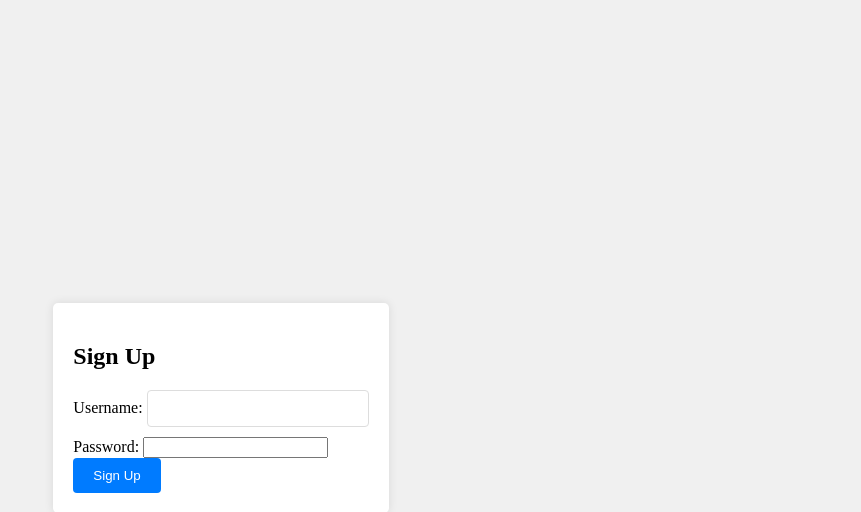
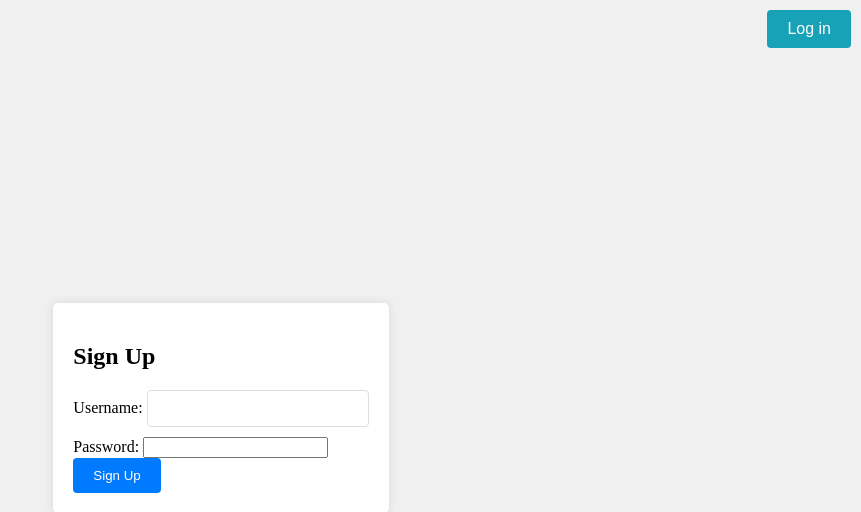
Before and after one commit to Krasimir1234/Car-rental, a Flask app: page /signup in a window 1280 px wide. Shown: the top 512 px of the page, without its empty margins (419-1280 px from the left). Run offline with Flask 3, Linux system fonts and the light colour scheme; the visitor is signed in with stand-in values (Sample User, id 1).

Commit message:
did some more fixing

```diff
--- a/src/static/signup.css
+++ b/src/static/signup.css
@@ -29,3 +29,34 @@ body {
         input[type="submit"]:hover {
             background-color: #0056b3;
         }
+        button {
+            padding: 10px 20px;
+            border: none;
+            border-radius: 4px;
+            background-color: #17a2b8;
+            color: white;
+            cursor: pointer;
+            text-decoration: none; /* Remove underline from button text */
+            font-size: 16px;
+        }
+
+        button:hover {
+            background-color: #138496;
+            box-shadow: 0 0 5px rgba(0, 0, 0, 0.3);
+        }
+        .login-button-container {
+            position: absolute;
+            top: 10px;
+            right: 10px;
+        }
+
+        .login-button {
+            padding: 10px 20px;
+            border: none;
+            border-radius: 4px;
+            background-color: #17a2b8;
+            color: white;
+            cursor: pointer;
+            text-decoration: none;
+            font-size: 16px;
+        }
--- a/src/templates/Signup.html
+++ b/src/templates/Signup.html
@@ -6,16 +6,19 @@
     <title>Sign Up</title>
 </head>
 <body>
+    <div class="login-button-container">
+        <button class="login-button" onclick="window.location.href='/Login'">Log in</button>
+    </div>
     <div class="login-form">
         <h2>Sign Up</h2>
-        <form action="auth/signup" method="post"> <!-- Corrected action attribute -->
+        <form action="auth/signup" method="post">
             <div>
                 <label for="username">Username:</label>
                 <input type="text" id="username" name="username" required>
             </div>
             <div>
                 <label for="password">Password:</label>
-                <input type="password" id="password" name="password" required> <!-- Changed input type to password -->
+                <input type="password" id="password" name="password" required>
             </div>
             <div>
                 <input type="submit" value="Sign Up">
```
Also changed, not shown: instance/cars.db.
